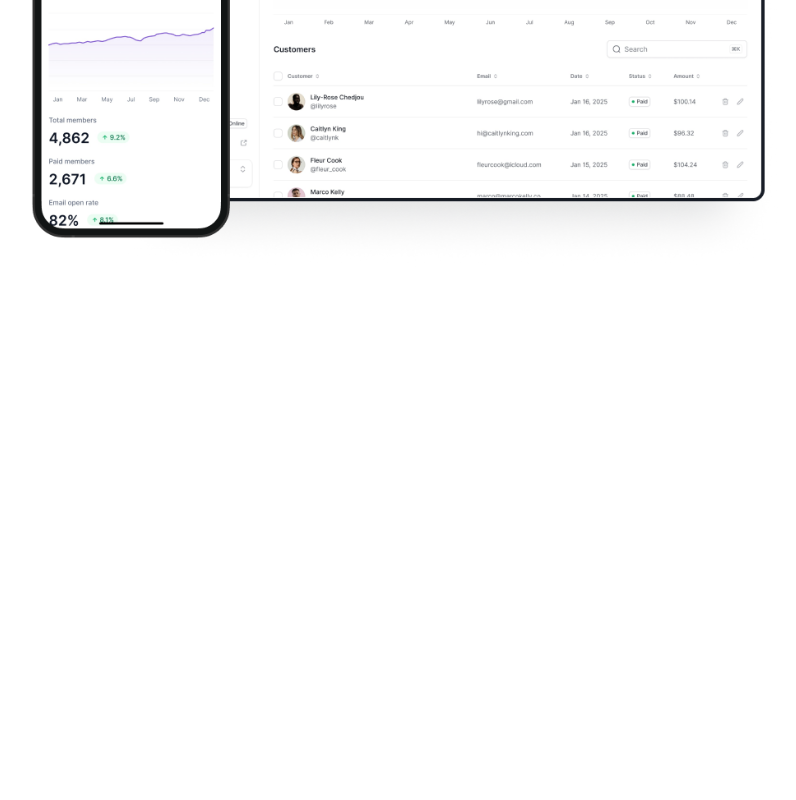
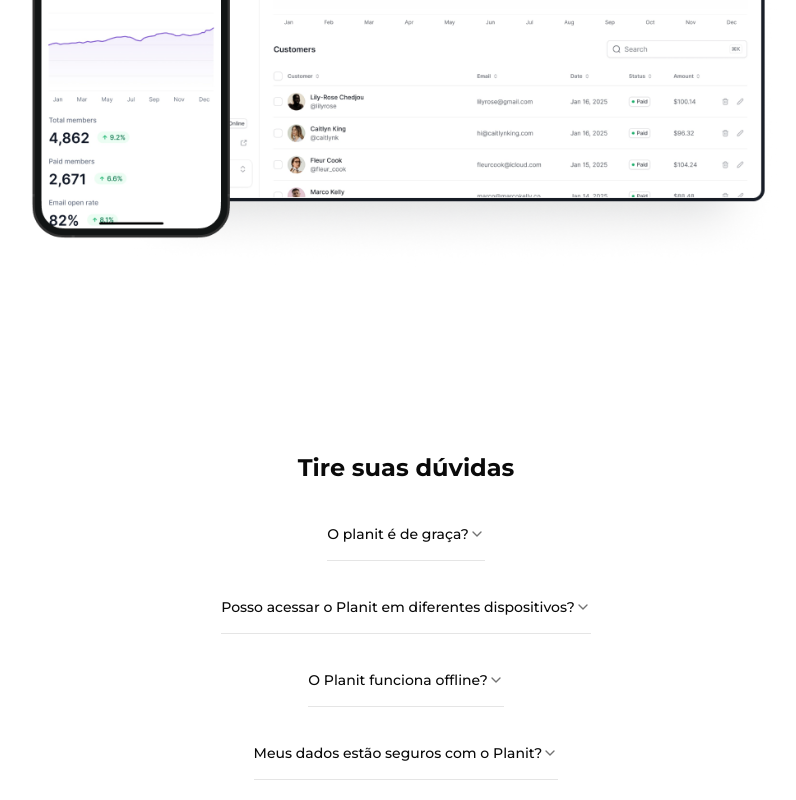
Before and after one commit to ItaloCosta-dev/planit, a Next.js app: page / in a window 1280 px wide. Shown: the part 2330-3130 px from the top of the page, without its empty margins (234-1030 px from the left). Before the commit the page ends 2718 px from the top, so only its background shows below. Built offline with nearby package versions, Linux system fonts and the light colour scheme.

Commit message:
feat: inseridas componentes 'perguntas frequentes' na landing page.

```diff
--- /dev/null
+++ b/app/Landing_page/components/questions.tsx
@@ -0,0 +1,51 @@
+import {
+  Accordion,
+  AccordionContent,
+  AccordionItem,
+  AccordionTrigger,
+} from "@/components/ui/accordion";
+
+const Questions = () => {
+  return (
+    <div className="flex flex-col justify-center items-center gap-5 mt-10 p-5">
+        <h1 className="text-center text-2xl font-bold p-1">Tire suas dúvidas</h1>
+      <Accordion type="single" collapsible>
+        <AccordionItem value="item-1">
+          <AccordionTrigger>O planit é de graça?</AccordionTrigger>
+          <AccordionContent>
+           Sim, o planit é de graça e sempre vai ser.
+          </AccordionContent>
+        </AccordionItem>
+      </Accordion>
+
+      <Accordion type="single" collapsible>
+        <AccordionItem value="item-1">
+          <AccordionTrigger>Posso acessar o Planit em diferentes dispositivos?</AccordionTrigger>
+          <AccordionContent>
+           Sim, o planit pode ser usado no celular, table ou computador.
+          </AccordionContent>
+        </AccordionItem>
+      </Accordion>
+
+      <Accordion type="single" collapsible>
+        <AccordionItem value="item-1">
+          <AccordionTrigger>O Planit funciona offline?</AccordionTrigger>
+          <AccordionContent>
+          Não, o planit precisa de internet para funcionar.
+          </AccordionContent>
+        </AccordionItem>
+      </Accordion>
+
+      <Accordion type="single" collapsible>
+        <AccordionItem value="item-1">
+          <AccordionTrigger>Meus dados estão seguros com o Planit?</AccordionTrigger>
+          <AccordionContent>
+          Sim, nós não pedimos dados sensíveis para usar o planit.
+          </AccordionContent>
+        </AccordionItem>
+      </Accordion>
+    </div>
+  );
+};
+
+export default Questions;
--- a/app/page.tsx
+++ b/app/page.tsx
@@ -5,6 +5,7 @@
 import Features from "./Landing_page/components/features";
 import Header from "./Landing_page/components/header";
 import Macbook from "./Landing_page/components/macbook";
+import Questions from "./Landing_page/components/questions";
 
 const Home = () => {
   return (
@@ -14,6 +15,7 @@
       <Features />
       <DevComment />
       <DesktopAndMobile />
+      <Questions />
     </>
   );
 };
--- /dev/null
+++ b/components/ui/accordion.tsx
@@ -0,0 +1,57 @@
+"use client"
+
+import * as React from "react"
+import * as AccordionPrimitive from "@radix-ui/react-accordion"
+import { ChevronDown } from "lucide-react"
+
+import { cn } from "@/lib/utils"
+
+const Accordion = AccordionPrimitive.Root
+
+const AccordionItem = React.forwardRef<
+  React.ElementRef<typeof AccordionPrimitive.Item>,
+  React.ComponentPropsWithoutRef<typeof AccordionPrimitive.Item>
+>(({ className, ...props }, ref) => (
+  <AccordionPrimitive.Item
+    ref={ref}
+    className={cn("border-b", className)}
+    {...props}
+  />
+))
+AccordionItem.displayName = "AccordionItem"
+
+const AccordionTrigger = React.forwardRef<
+  React.ElementRef<typeof AccordionPrimitive.Trigger>,
+  React.ComponentPropsWithoutRef<typeof AccordionPrimitive.Trigger>
+>(({ className, children, ...props }, ref) => (
+  <AccordionPrimitive.Header className="flex">
+    <AccordionPrimitive.Trigger
+      ref={ref}
+      className={cn(
+        "flex flex-1 items-center justify-between py-4 text-sm font-medium transition-all hover:underline text-left [&[data-state=open]>svg]:rotate-180",
+        className
+      )}
+      {...props}
+    >
+      {children}
+      <ChevronDown className="h-4 w-4 shrink-0 text-muted-foreground transition-transform duration-200" />
+    </AccordionPrimitive.Trigger>
+  </AccordionPrimitive.Header>
+))
+AccordionTrigger.displayName = AccordionPrimitive.Trigger.displayName
+
+const AccordionContent = React.forwardRef<
+  React.ElementRef<typeof AccordionPrimitive.Content>,
+  React.ComponentPropsWithoutRef<typeof AccordionPrimitive.Content>
+>(({ className, children, ...props }, ref) => (
+  <AccordionPrimitive.Content
+    ref={ref}
+    className="overflow-hidden text-sm data-[state=closed]:animate-accordion-up data-[state=open]:animate-accordion-down"
+    {...props}
+  >
+    <div className={cn("pb-4 pt-0", className)}>{children}</div>
+  </AccordionPrimitive.Content>
+))
+AccordionContent.displayName = AccordionPrimitive.Content.displayName
+
+export { Accordion, AccordionItem, AccordionTrigger, AccordionContent }
--- a/package.json
+++ b/package.json
@@ -9,6 +9,7 @@
     "lint": "next lint"
   },
   "dependencies": {
+    "@radix-ui/react-accordion": "^1.2.2",
     "@radix-ui/react-avatar": "^1.1.2",
     "@radix-ui/react-slot": "^1.1.1",
     "class-variance-authority": "^0.7.1",
--- a/tailwind.config.ts
+++ b/tailwind.config.ts
@@ -55,6 +55,28 @@
   			lg: 'var(--radius)',
   			md: 'calc(var(--radius) - 2px)',
   			sm: 'calc(var(--radius) - 4px)'
+  		},
+  		keyframes: {
+  			'accordion-down': {
+  				from: {
+  					height: '0'
+  				},
+  				to: {
+  					height: 'var(--radix-accordion-content-height)'
+  				}
+  			},
+  			'accordion-up': {
+  				from: {
+  					height: 'var(--radix-accordion-content-height)'
+  				},
+  				to: {
+  					height: '0'
+  				}
+  			}
+  		},
+  		animation: {
+  			'accordion-down': 'accordion-down 0.2s ease-out',
+  			'accordion-up': 'accordion-up 0.2s ease-out'
   		}
   	}
   },
```
Also changed, not shown: 1 other file (tests, documents, lock files or other folders).
